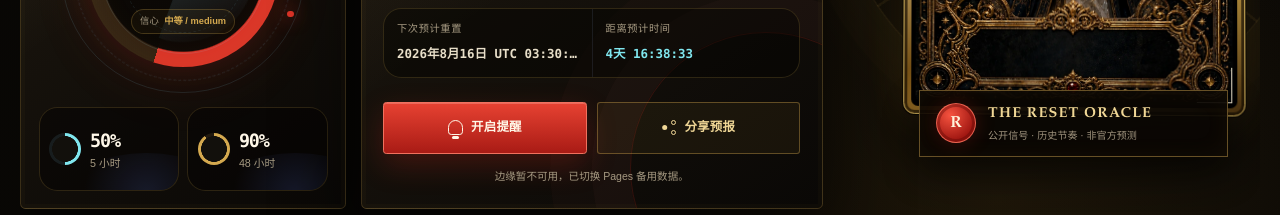
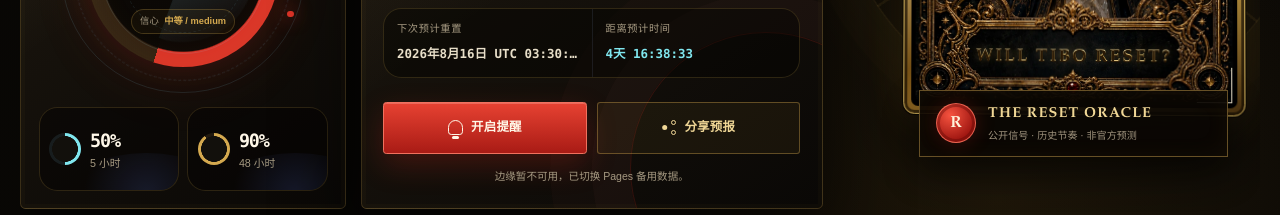
Before and after one commit to Parkersback/tibo-reset, a plain HTML site: page site/index.html in a window 1280 px wide. Shown: the part 585-800 px from the top of the page. Drawn offline with Linux system fonts and the light colour scheme; no server answers.

Commit message:
fix: label the oracle card plaque

```diff
--- a/site/index.html
+++ b/site/index.html
@@ -246,6 +246,7 @@
                 decoding="async"
                 fetchpriority="high"
               >
+              <span class="oracle-card-question" lang="en">WILL TIBO RESET?</span>
               <span class="oracle-card-shine" aria-hidden="true"></span>
             </div>
             <figcaption class="oracle-caption">
--- a/site/styles.css
+++ b/site/styles.css
@@ -2771,6 +2771,29 @@ body::after {
   filter: contrast(1.03) saturate(1.04);
 }
 
+.oracle-card-question {
+  position: absolute;
+  top: 88.9%;
+  left: 50%;
+  z-index: 4;
+  width: 74%;
+  color: #f1d995;
+  background: linear-gradient(180deg, #fff2bf 5%, #d9ae52 48%, #f4dda0 72%, #9f6f23 100%);
+  background-clip: text;
+  font-family: var(--font-display);
+  font-size: clamp(0.72rem, 2.4vw, 1.08rem);
+  font-weight: 700;
+  line-height: 1;
+  letter-spacing: 0.12em;
+  text-align: center;
+  text-shadow: 0 1px 0 #2a1905, 0 0 8px rgba(230, 190, 94, 0.34);
+  white-space: nowrap;
+  pointer-events: none;
+  transform: translate(-50%, -50%);
+  -webkit-background-clip: text;
+  -webkit-text-fill-color: transparent;
+}
+
 .oracle-card-shine {
   position: absolute;
   inset: -30% 30% -30% -50%;
```
Also changed, not shown: 1 other file.
